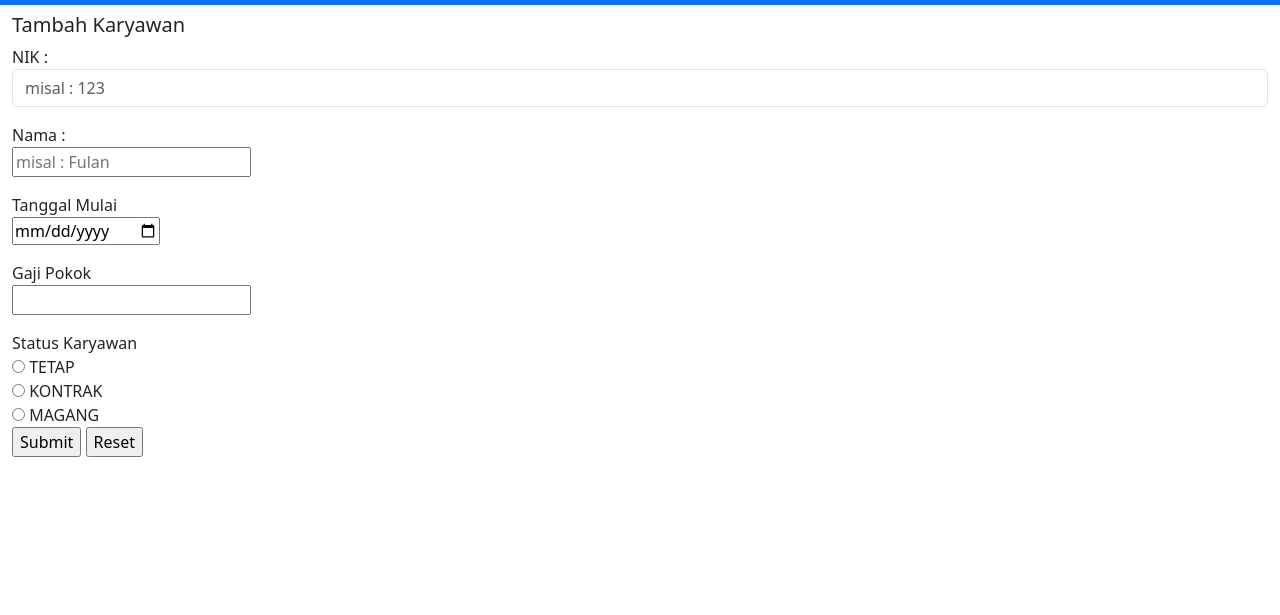
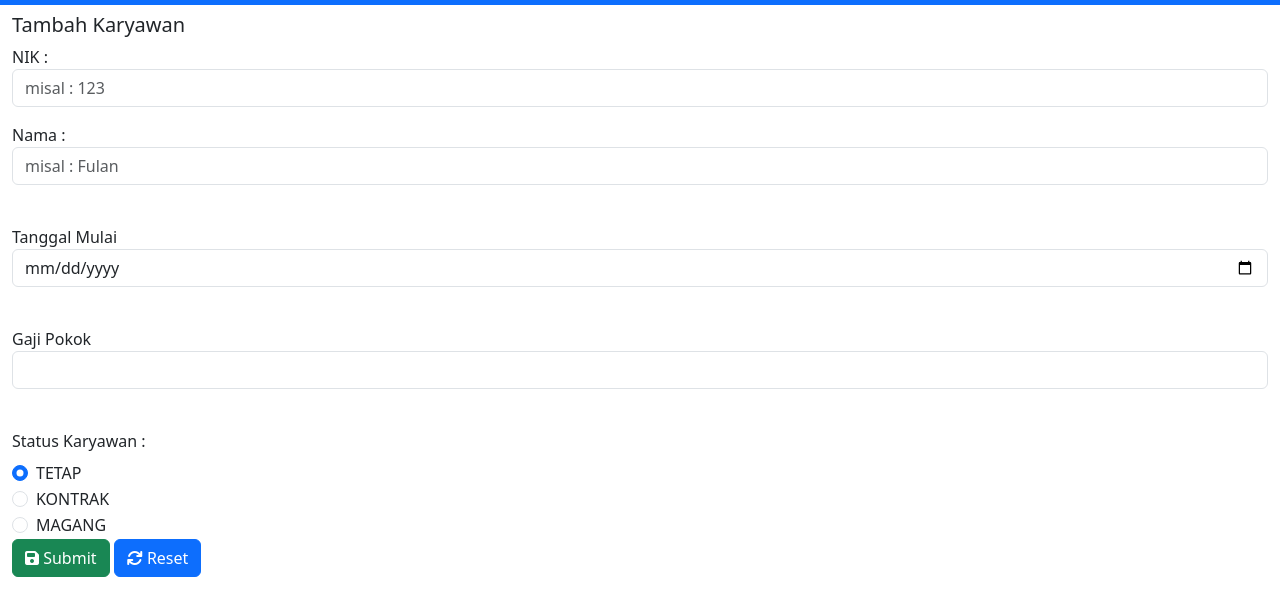
Before and after one commit to finnieyz/praktikum-web1, a plain HTML site: page sesi-4/tambah.html in a window 1280 px wide. Shown: the part 51-666 px from the top of the page. Drawn offline with nearby package versions, Linux system fonts and the light colour scheme.

Commit message:
menambahkan tambah.html

```diff
--- a/sesi-4/tambah.html
+++ b/sesi-4/tambah.html
@@ -78,6 +78,7 @@
                  <label for="nama">Nama :</label><br />
                     <input
                     type="text"
+                    class="form-control"
                     name="nama"
                     id="nama"
                     required
@@ -88,6 +89,7 @@
                 <label for="tanggal_mulai">Tanggal Mulai</label><br />
                 <input
                     type="date"
+                    class="form-control"
                     name="tanggal_mulai"
                     id="tanggal_mulai"
                     required
@@ -98,6 +100,7 @@
                 <label for="gaji_pokok">Gaji Pokok</label><br />
                 <input
                     type="number"
+                    class="form-control"
                     name="gaji_pokok"
                     id="gaji_pokok"
                     required
@@ -105,16 +108,24 @@
                     step="1000"
                     /><br />
         </div>
+
         <div class="mb-3">
-            <label for="">Status Karyawan</label><br />
-            <input type="radio" name="status_karyawan" id="tetap" value="TETAP" />
-            <label for="tetap">TETAP</label><br />
-            <input type="radio" name="status_karyawan" id="kontrak" value="KONTRAK" />
-            <label for="tetap">KONTRAK</label><br />
-            <input type="radio" name="status_karyawan" id="magang" value="MAGANG" />
-            <label for="tetap">MAGANG</label><br />
-            <input type="submit" id="btn_submit" name="btn_submit" value="Submit" />
-            <input type="reset" id="btn_reset" name="btn_reset" value="Reset" /><br />
+            <label for="status_karyawan"  class="form-label">Status Karyawan :</label>
+            <div class="form-check">
+              <input class="form-check-input" type="radio" name="status_karyawan" id="tetap" value="TETAP" checked/>
+              <label class="form-check-label" for="tetap">TETAP</label>
+            </div>
+            <div class="form-check">
+              <input class="form-check-input" type="radio" name="status_karyawan" id="kontrak" value="KONTRAK" />
+              <label class="form-check-label" for="tetap">KONTRAK</label>
+            </div>
+            <div class="form-check">
+              <input class="form-check-input" type="radio" name="status_karyawan" id="magang" value="MAGANG" />
+              <label class="form-check-label" for="tetap">MAGANG</label>
+            </div>
+            <button type="submit" class="btn btn-success" id="btn_submit" name="btn_submit" value="submit"><i class="fa fa-save"></i> Submit</button>
+            <button type="reset" class="btn btn-primary" id="btn_reset" name="btn_reset" value="reset"><i class="fa fa-arrows-rotate"></i> Reset</button>
+          </div>
           </form>
         </div>
         </div>
```
